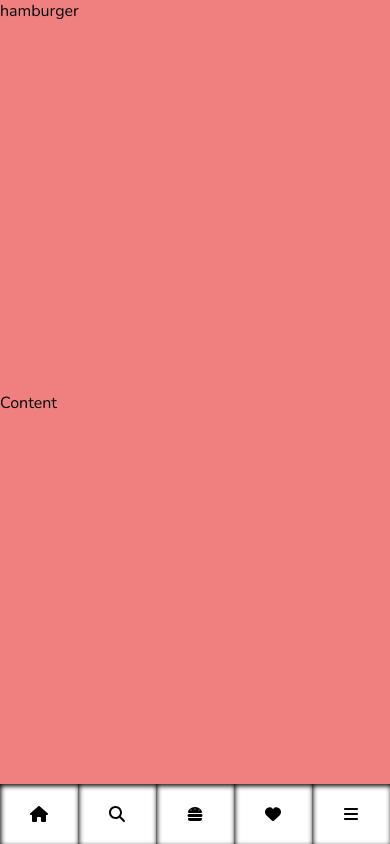
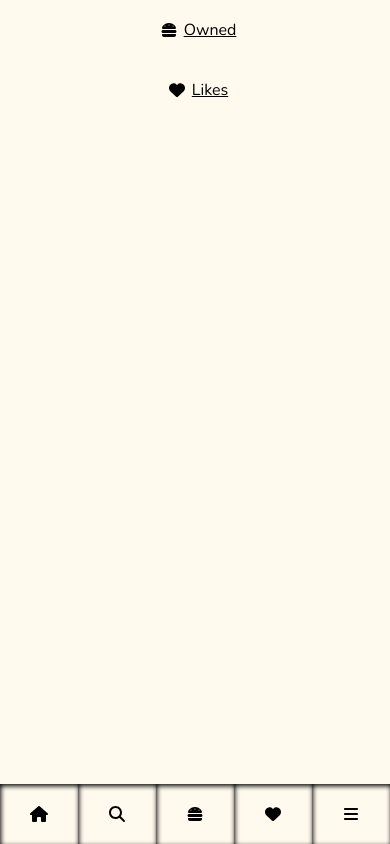
Before and after one commit to SachaVoskuilen/Boardgamebox, a Next.js app: page / in a window 390 px wide. Both pictures are taken after a click on the button 351 px from the left and 814 px from the top of the page. Built offline with nearby package versions, Linux system fonts and the light colour scheme.

Commit message:
feat: hamburger menu

```diff
--- a/src/components/Layout/Layout.tsx
+++ b/src/components/Layout/Layout.tsx
@@ -10,7 +10,7 @@ import {
   StyledMain,
   windowSizeType,
 } from '.';
-import { Navigation } from '../Navigation';
+import { HamburgerMenu, Navigation } from '../Navigation';
 
 type Props = {
   title?: string;
@@ -59,8 +59,7 @@ export const Layout: FC<Props> = ({ title, children, loading }) => {
             </GridNavigationStyle>
             {menu != 'default' && (
               <GridHamburgerStyle>
-                <div>hamburger</div>
-                <div>Content</div>
+                <HamburgerMenu />
               </GridHamburgerStyle>
             )}
             <GridContentStyle>
@@ -78,8 +77,7 @@ export const Layout: FC<Props> = ({ title, children, loading }) => {
             </GridNavigationStyle>
             {menu != 'default' ? (
               <GridHamburgerStyle>
-                <div>hamburger</div>
-                <div>Content</div>
+                <HamburgerMenu />
               </GridHamburgerStyle>
             ) : (
               <GridContentStyle>
--- a/src/components/Layout/gridBlocks.style.ts
+++ b/src/components/Layout/gridBlocks.style.ts
@@ -7,7 +7,6 @@ export const GridNavigationStyle = styled(Grid)`
 
 export const GridHamburgerStyle = styled(Grid)`
   grid-area: hamburger;
-  background-color: lightcoral;
 `;
 
 export const GridContentStyle = styled(Grid)`
--- a/src/components/Layout/layout.style.ts
+++ b/src/components/Layout/layout.style.ts
@@ -17,12 +17,12 @@ export const StyledLayout = styled(Grid)<StyledLayoutProps>`
     ({
       default: `
         grid-template-columns: 1fr;
-        grid-template-rows: 1fr ${theme.size.navHeight};
+        grid-template-rows: 1fr ${theme.sizes.navHeight};
         grid-template-areas: 'content' 'navigation';
       `,
       hamburger: `
         grid-template-columns: 1fr;
-        grid-template-rows: 1fr ${theme.size.navHeight};
+        grid-template-rows: 1fr ${theme.sizes.navHeight};
         grid-template-areas: 'hamburger' 'navigation';
     `,
     }[variant])}
@@ -32,14 +32,14 @@ export const StyledLayout = styled(Grid)<StyledLayoutProps>`
       ({
         default: `
           grid-template-columns: 1fr;
-          grid-template-rows: ${theme.size.navHeight} 1fr;
+          grid-template-rows: ${theme.sizes.navHeight} 1fr;
           grid-template-areas:
             'navigation'
             'content';
       `,
         hamburger: `
-          grid-template-columns: ${theme.size.hamburgerWidth} 1fr;
-          grid-template-rows: ${theme.size.navHeight} 1fr;
+          grid-template-columns: ${theme.sizes.hamburgerWidth} 1fr;
+          grid-template-rows: ${theme.sizes.navHeight} 1fr;
           grid-template-areas:
             'navigation navigation'
             'hamburger content';
--- /dev/null
+++ b/src/components/Navigation/Hamburger.tsx
@@ -0,0 +1,20 @@
+import { FC } from 'react';
+import { faHamburger, faHeart } from '@fortawesome/free-solid-svg-icons';
+import { FontAwesomeIcon } from '@fortawesome/react-fontawesome';
+import Link from 'next/link';
+import { StyledHamburger } from '.';
+
+export const HamburgerMenu: FC<{}> = ({}) => {
+  return (
+    <StyledHamburger>
+      <Link href={'/owned'}>
+        <FontAwesomeIcon icon={faHamburger} width="30px" />
+        Owned
+      </Link>
+      <Link href={'/liked'}>
+        <FontAwesomeIcon icon={faHeart} width="30px" />
+        Likes
+      </Link>
+    </StyledHamburger>
+  );
+};
--- a/src/components/Navigation/Navigation.tsx
+++ b/src/components/Navigation/Navigation.tsx
@@ -4,8 +4,9 @@ import { NavigationLogo, NavigationStyle, NavigationType } from '.';
 import { FontAwesomeIcon } from '@fortawesome/react-fontawesome';
 import { faBars, faHamburger, faHeart, faHouse, faRightFromBracket, faSearch } from '@fortawesome/free-solid-svg-icons';
 import Link from 'next/link';
+import { FC } from 'react';
 
-export const Navigation = ({ menu, setMenu, windowSize }: NavigationType) => {
+export const Navigation: FC<NavigationType> = ({ menu, setMenu, windowSize }: NavigationType) => {
   return (
     <Box>
       {windowSize.width >= defaultBreakingPoints.laptop ? (
--- /dev/null
+++ b/src/components/Navigation/hamburger.style.ts
@@ -0,0 +1,16 @@
+import { Flex } from '@/styles';
+import styled from 'styled-components';
+
+export const StyledHamburger = styled(Flex)`
+  background-color: ${({ theme }) => theme.colors.secondaryBackgroundColor};
+  flex-direction: column;
+  height: 100%;
+  width: 100%;
+
+  > * {
+    display: flex;
+    justify-content: center;
+    align-items: center;
+    height: ${({ theme }) => theme.sizes.navHeight};
+  }
+`;
--- a/src/components/Navigation/index.ts
+++ b/src/components/Navigation/index.ts
@@ -1,3 +1,5 @@
+export * from './hamburger.style';
+export * from './Hamburger';
 export * from './navigation.style';
 export * from './Navigation';
 export * from './navigation.type';
--- a/src/components/Navigation/navigation.style.ts
+++ b/src/components/Navigation/navigation.style.ts
@@ -8,7 +8,7 @@ interface NavigationStyleType {
 export const NavigationStyle = styled(Flex)<NavigationStyleType>`
   background-color: ${({ theme }) => theme.colors.secondaryBackgroundColor};
   height: 100%;
-  min-width: 100%;
+  width: 100%;
   flex-direction: row;
 
   ${({ variant }) =>
--- a/src/styles/theme.style.ts
+++ b/src/styles/theme.style.ts
@@ -1,11 +1,11 @@
 import { defaultBreakingPoints } from '.';
 
 interface StartTheme {
-  breakingPoint: object;
-  size: {
+  breakingPoints: object;
+  sizes: {
     navHeight: string;
   };
-  fontSize: {
+  fontSizes: {
     normal: string;
   };
   colors: object;
@@ -21,9 +21,9 @@ const defaultFontSizes = {
 };
 
 export const DefaultTheme: StartTheme = {
-  breakingPoint: defaultBreakingPoints,
-  size: defaultSizes,
-  fontSize: defaultFontSizes,
+  breakingPoints: defaultBreakingPoints,
+  sizes: defaultSizes,
+  fontSizes: defaultFontSizes,
   colors: {
     black: '#000000',
     gray: '#666666',
@@ -34,14 +34,14 @@ export const DefaultTheme: StartTheme = {
     secondaryColor: '#FF7B00',
 
     primaryBackgroundColor: '#ffffff',
-    secondaryBackgroundColor: '#ffffff',
+    secondaryBackgroundColor: '#fff9ee',
   },
 };
 
 export const SecondaryTheme: StartTheme = {
-  breakingPoint: defaultBreakingPoints,
-  size: defaultSizes,
-  fontSize: defaultFontSizes,
+  breakingPoints: defaultBreakingPoints,
+  sizes: defaultSizes,
+  fontSizes: defaultFontSizes,
   colors: {
     black: '#000e1a',
     white: '#ffffff',
```
